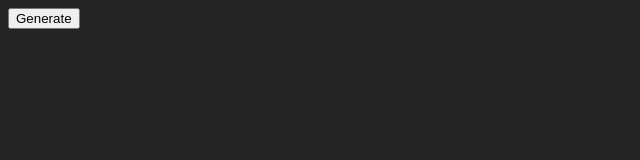
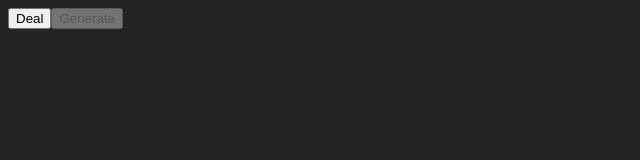
Before and after one commit to drewbrownie21/GolfCardGame, a React (Vite) app: page / in a window 1280 px wide. Shown: the top 160 px of the page, without its empty margins (0-640 px from the left). Built offline with nearby package versions, Linux system fonts and the light colour scheme.

Commit message:
Deck that can be shuffled

```diff
--- a/src/components/Deck.tsx
+++ b/src/components/Deck.tsx
@@ -1,28 +1,54 @@
+import { useState } from "react";
 
-type Deck = {
+type Card = {
     suit: string;
     rank: number;
     value: number;
 }
 export function Deck(){
+    const [deck, setDeck] = useState<Card[]>([]);
+
+    function drawCard() {
+        setDeck(prev => {
+          const cardDrawn = prev.at(-1);
+          console.log("Card drawn:", cardDrawn);
+          console.log("Length of Deck:", prev.length);
+          return prev.slice(0, -1);
+        });
+      }
+
+    function randomizeDeck(randomizedDeckInput: Card[]){
+        for (let i = randomizedDeckInput.length - 1; i > 0; i--) {
+            let j = Math.floor(Math.random() * (i + 1));
+            [randomizedDeckInput[i], randomizedDeckInput[j]] = [randomizedDeckInput[j], randomizedDeckInput[i]]
+        }
+        return randomizedDeckInput
+    }
+
     function getValue(rank: number){
         if(rank === 11 || rank === 12) return 10;
         if(rank === 13) return 0;
         return rank;
     }
-    const deckOfCards = () => {
+    const generateDeck = () => {
         let ranks = [1, 2, 3, 4, 5, 6, 7, 8, 9, 10, 11, 12, 13]
         let suits = ["C", "D", "H", "S"]
-        let deck: Deck[] = ranks.flatMap((rank) =>
+        let newDeck: Card[] = ranks.flatMap((rank) =>
         suits.map((suit) => ({ suit, rank, value: getValue(rank) }))
       );
-
-        console.log(deck)
+        setDeck(randomizeDeck(newDeck))
     }
 
     return(
         <>
-        <button onClick={deckOfCards}>Generate</button>
+        <button
+        onClick={generateDeck}
+        disabled={deck.length > 0}
+        >Deal</button>
+        <button
+            onClick={() => drawCard()}
+            disabled={deck.length === 0}
+            >Generate</button>
         </>
     )
 }
```
